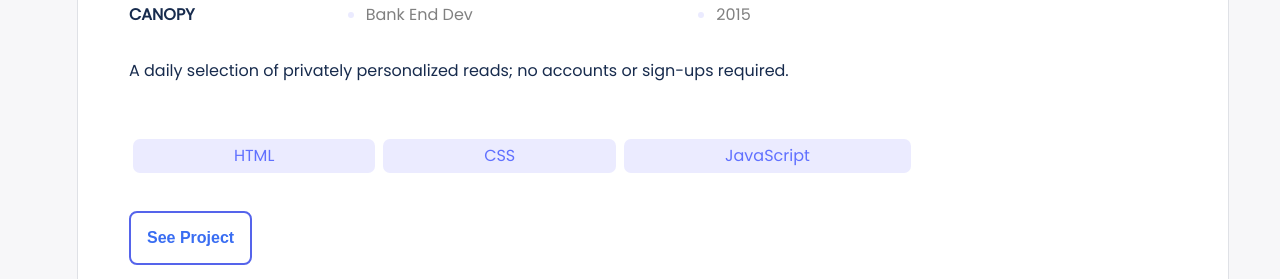
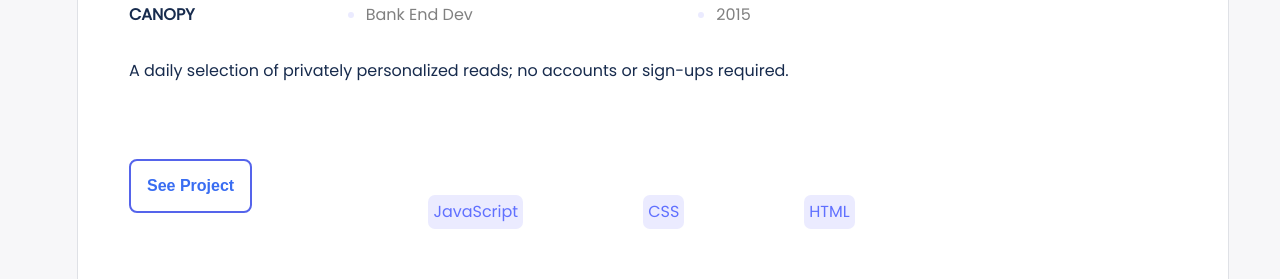
Before and after one commit to Katended/Mobile-First-Portfolio-Project, a website: page Index.html in a window 1280 px wide. Shown: the part 1995-2274 px from the top of the page. Drawn offline with Linux system fonts and the light colour scheme.

Commit message:
made changes on CSS file

```diff
--- a/style.css
+++ b/style.css
@@ -243,10 +243,11 @@
 
 .sublinksround > ul {
   padding: 0;
-  display: flex;
+
+  display: block;
   justify-content: space-around;
   align-items: left;
-  flex-direction: row;
+
   list-style-type: disc;
   margin-top: 5%;
   margin-bottom: 1%;
@@ -258,9 +259,9 @@
   border: 1 solid #ebebff;
   border-radius: 7px;
   padding: 5px;
-  flex: auto;
+  float: right;
   align-items: start;
-  margin: 4px;
+  margin: 60px;
   text-align: center;
 }
 
```
